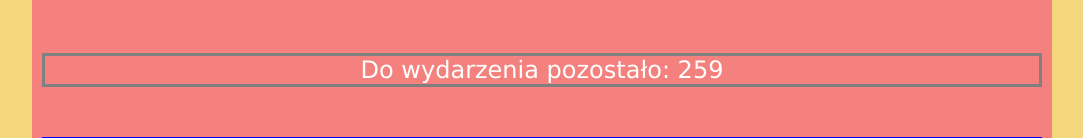
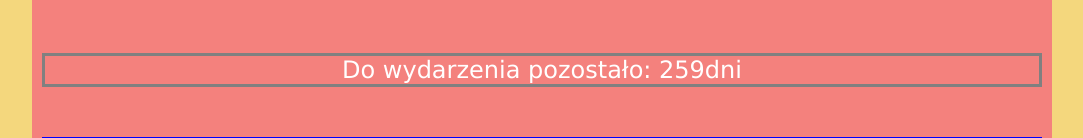
Before and after one commit to slosw2cg01/js, a plain HTML site: page index.html in a window 1280 px wide. Shown: the part 284-422 px from the top of the page, without its empty margins (98-1181 px from the left). Drawn offline with Linux system fonts and the light colour scheme.

Commit message:
Update index.html

```diff
--- a/index.html
+++ b/index.html
@@ -29,7 +29,7 @@
 
 		document.getElementById("aktualnaData").innerHTML = "Aktualna data: "+dzien+"/"+miesiac+"/"+rok;
 		document.getElementById("dataWydarzenia").innerHTML = "Data wydarzenia do którego obliczamy liczbę dni: "+endDzien+"/"+endMiesiac+"/"+endRok;
-		document.getElementById("dniDoWydarzenia").innerHTML ="Do wydarzenia pozostało: "+ dni;
+		document.getElementById("dniDoWydarzenia").innerHTML ="Do wydarzenia pozostało: "+ dni + "dni";
 
 	}
 
```
